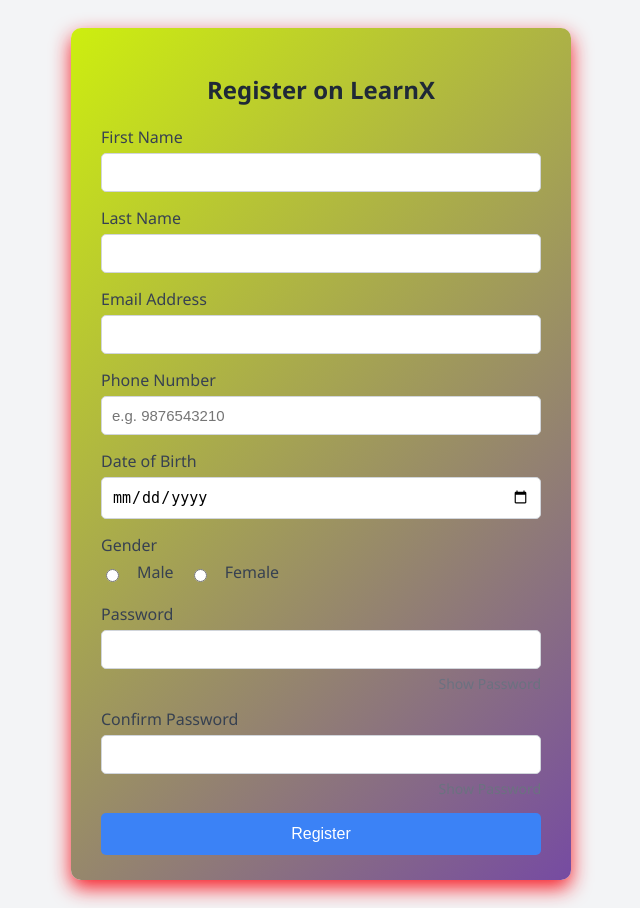
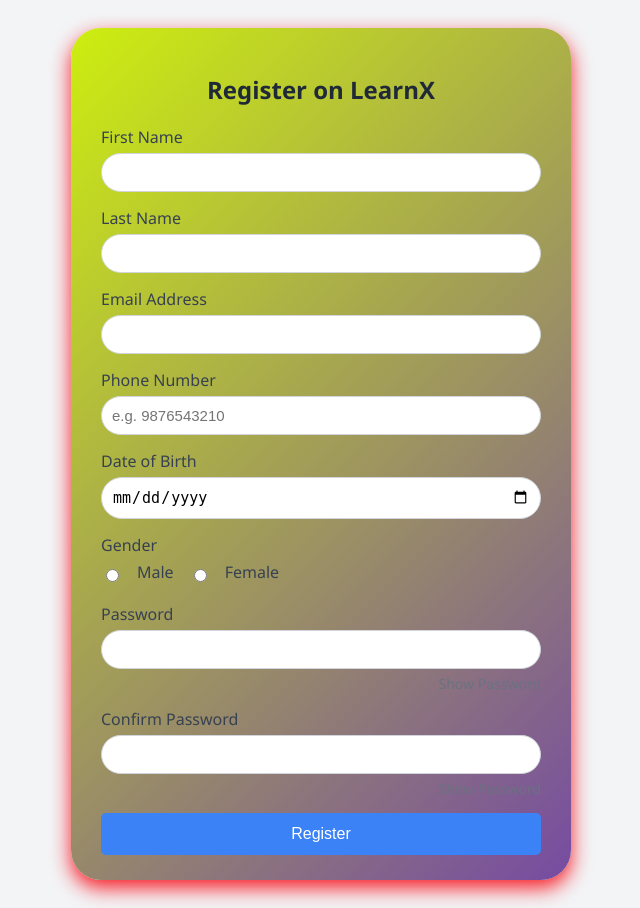
Before and after one commit to avanishrajput12/learning-platform, a PHP site: page /register.php in a window 1280 px wide. Shown: the whole page, without its empty margins (319-959 px from the left). Run offline with PHP 8.4, Linux system fonts and the light colour scheme.

Commit message:
27-09-2025

```diff
--- a/login.php
+++ b/login.php
@@ -16,7 +16,7 @@
       background:linear-gradient(135deg, #d63be4ff, #832addff);
       width: 350px;
       margin: 100px auto;
-      border-radius: 10px;
+      border-radius: 40px;
       padding: 30px 25px;
       text-align: center;
       box-shadow: 0 8px 16px rgba(0, 0, 0, 0.2);
@@ -57,7 +57,7 @@
       margin: 10px 0;
       border: none;
       background-color: #dcdcdc;
-      border-radius: 5px;
+      border-radius: 40px;
       font-size: 14px;
     }
 
--- a/register.php
+++ b/register.php
@@ -22,7 +22,7 @@
     .container {
       background:linear-gradient(135deg, #cdee0fff, #764ba2);
       padding: 25px 30px;
-      border-radius: 10px;
+      border-radius: 30px;
       box-shadow: 0 8px 20px rgba(247, 13, 24, 0.93);
       width: 100%;
       max-width: 500px;
@@ -64,7 +64,7 @@
     input[type="password"] {
       padding: 10px;
       border: 1px solid #d1d5db;
-      border-radius: 5px;
+      border-radius: 35px;
       font-size: 15px;
     }
 
```
